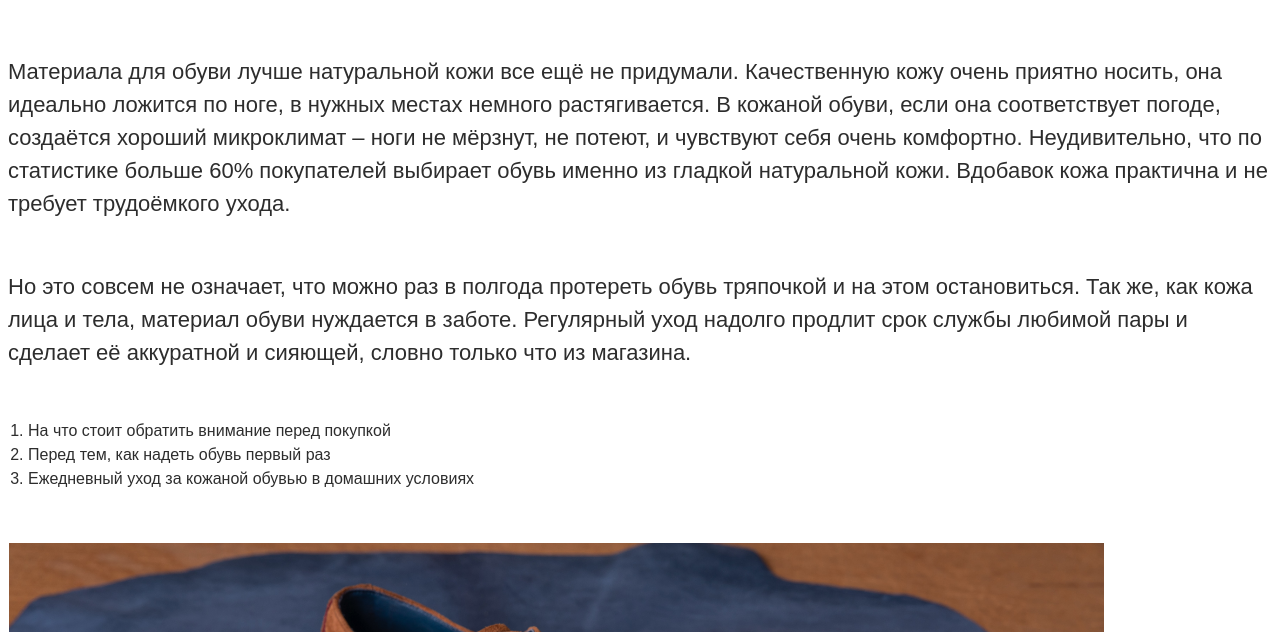
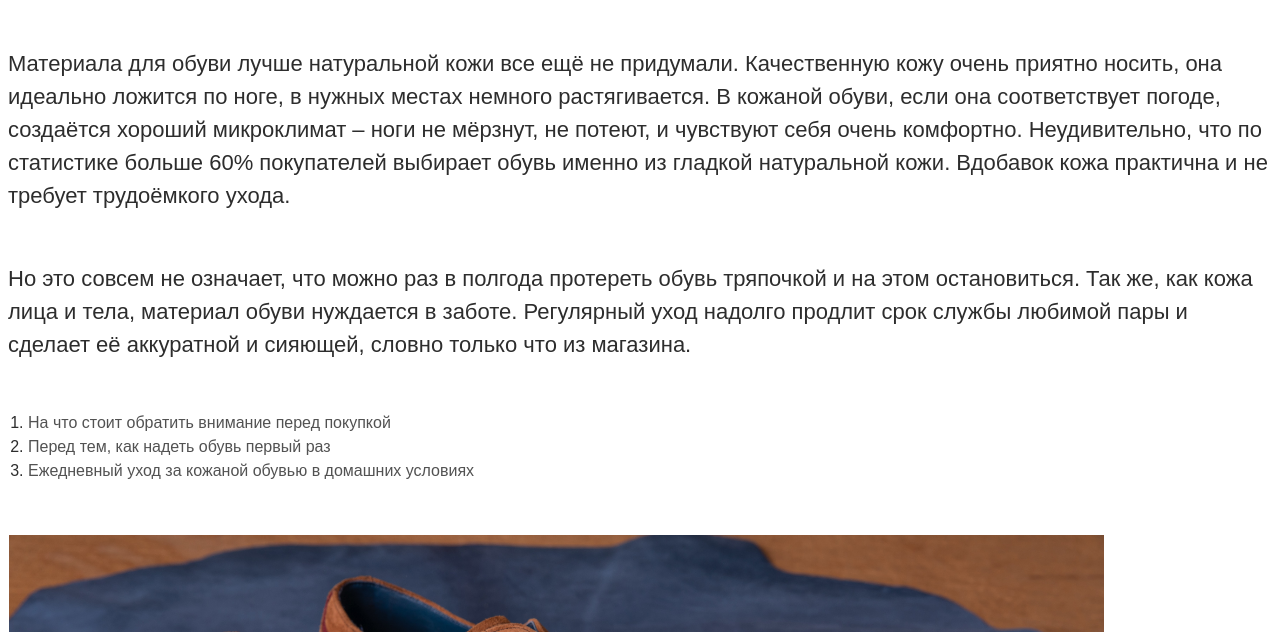
Before and after one commit to Dima163163/ShopOnline, a plain HTML site: page index.html in a window 1280 px wide. Shown: the part 168-800 px from the top of the page. Drawn offline with Linux system fonts and the light colour scheme.

Commit message:
fix project

```diff
--- a/index.html
+++ b/index.html
@@ -9,28 +9,28 @@
 <body>
 	<div class="wrapper">
 		<div class="container">
-			<h1 class="title">Как ухаживать за обувью из кожи</h1>
 			<div class="text__content-about">
+				<h1 class="title">Как ухаживать за обувью из кожи</h1>
 				<p class="text text__about">Материала для обуви лучше натуральной кожи все ещё не придумали. Качественную кожу очень приятно носить, она идеально ложится по ноге, в нужных местах немного растягивается. В кожаной обуви, если она соответствует погоде, создаётся хороший микроклимат – ноги не мёрзнут, не потеют, и чувствуют себя очень комфортно. Неудивительно, что по статистике больше 60% покупателей выбирает обувь именно из гладкой натуральной кожи. Вдобавок кожа практична и не требует трудоёмкого ухода.
 				</p>
 				<p class="text text__about">Но это совсем не означает, что можно раз в полгода протереть обувь тряпочкой и на этом остановиться. Так же, как кожа лица и тела, материал обуви нуждается в заботе. Регулярный уход надолго продлит срок службы любимой пары и сделает её аккуратной и сияющей, словно только что из магазина.</p>
 			</div>
 				<ol class="list">
-					<li class="list__item">На что стоит обратить внимание перед покупкой</li>
-					<li class="list__item">Перед тем, как надеть обувь первый раз</li>
-					<li class="list__item">Ежедневный уход за кожаной обувью в домашних условиях</li>
+					<li class="list__item"><a class="list__item-link" href="#instructions">На что стоит обратить внимание перед покупкой</a></li>
+					<li class="list__item"><a class="list__item-link" href="#first">Перед тем, как надеть обувь первый раз</a></li>
+					<li class="list__item"><a class="list__item-link" href="#care">Ежедневный уход за кожаной обувью в домашних условиях</a></li>
 				</ol>
 				<img class="image__shoes" src="img/shoes.png" alt="Обувь">
 				<div class="text__content-instructions">
-					<h3 class="title__instructions">На что стоит обратить внимание перед покупкой</h3>
+					<h3 id="instructions" class="title__instructions">На что стоит обратить внимание перед покупкой</h3>
 					<p class="text text__instructions">
 						Подбирайте обувь точно по размеру и полноте. Слишком тесная обувь будет чрезмерно растягиваться, и кожа испортится, не говоря уже о дискомфорте. А если модель сидит слишком свободно, то при ходьбе на ней начнут образовываться складки и заломы.
 					</p>
-					<h3 class="title__instructions">Перед тем, как надеть обувь первый раз </h3>
+					<h3 id="first" class="title__instructions">Перед тем, как надеть обувь первый раз </h3>
 					<p class="text  text__instructions">
 						Перед первой ноской для новой пары нужно подобрать водо- или грязеотталкивающее средство, подходящее для натуральной кожи, и обработать кожу в соответствии с инструкцией. После высыхания – чистить кремом.
 					</p>
-					<h3 class="title__instructions">Ежедневный уход за кожаной обувью в домашних условиях</h3>
+					<h3 id="care" class="title__instructions">Ежедневный уход за кожаной обувью в домашних условиях</h3>
 					<p class="text text__instructions">
 						Лучше всего заняться обувью сразу после возвращения домой. Если этого не делать, то со временем появляются трудновыводимые пятна, портится цвет кожи, образуются трещины.
 					</p>
--- a/style.css
+++ b/style.css
@@ -13,21 +13,21 @@ body {
 	font-size: 50px;
 	line-height: 65px;
 	font-weight: bold;
-	margin: 100px 0 58px;
+	margin: 0;
 }
 
 .text__content-about {
-	margin: 58px 0 50px;
+	margin-top: 100px;
+	display: flex;
+	flex-direction: column;
+	gap: 50px;
 }
+
 
 .text {
 	margin: 0;
 	line-height: 33px;
 	font-size: 22px;
-}
-
-.text__about:nth-child(2) {
-	margin-top: 50px;
 }
 
 .list {
@@ -37,12 +37,17 @@ body {
 	line-height: 24px;
 }
 
+.list__item-link {
+	text-decoration: none;
+	color: #525252;
+}
+
 .image__shoes {
 	margin: 0;
 }
 
 .text__content-instructions {
-	margin: 48px 0 62px;
+	margin: 0 0 62px;
 	font-size: 22px;
 }
 
```
Also changed, not shown: 1 other file.
